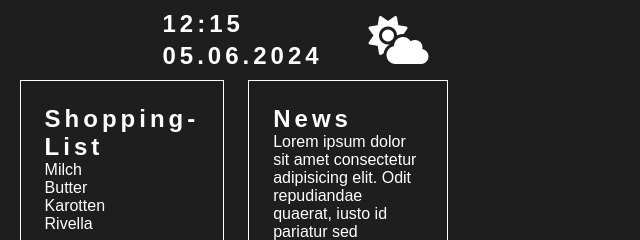
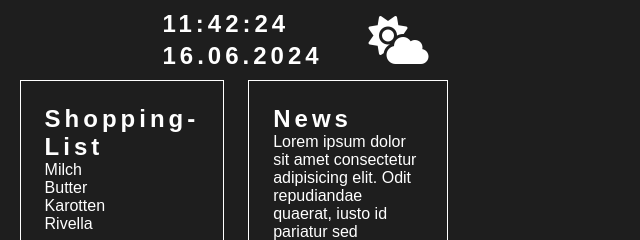
Before and after one commit to PWagner86/smart_fridge, a website built with Vite: page index.html in a window 1280 px wide. Shown: the top 240 px of the page, 618-1258 px from the left. Built offline with nearby package versions, Linux system fonts and the light colour scheme.

Commit message:
(feature): added manager and clock class for time and date informations in header

```diff
--- a/index.html
+++ b/index.html
@@ -25,8 +25,8 @@
 
       <!-- Zeit und Datum --------------------------------------------------->
       <div class="header-time-container">
-          <h2 class="time">12:15</h2>
-          <h2 class="date">05.06.2024</h2>
+          <h2 class="time" data-time>12:15</h2>
+          <h2 class="date" data-date>05.06.2024</h2>
       </div>
 
       <!-- Wetter ----------------------------------------------------------->
--- a/src/ts/app.ts
+++ b/src/ts/app.ts
@@ -0,0 +1,8 @@
+import Manager from "./classes/manager";
+
+const timeElm = document.querySelector('[data-time]') as HTMLHeadingElement;
+const dateElm = document.querySelector('[data-date]') as HTMLHeadingElement;
+
+const manager: Manager = new Manager(timeElm, dateElm);
+
+manager.init();
--- /dev/null
+++ b/src/ts/classes/clock.ts
@@ -0,0 +1,33 @@
+export default class Clock {
+
+    constructor() {
+
+    }
+
+    private formater(number: number) {
+        if(number < 10) return `0${number}`;
+        return `${number}`;
+    }
+
+    private getDate() {
+        const date: Date = new Date();
+        const year: number = date.getFullYear();
+        const month: string = this.formater(date.getMonth() + 1);
+        const days: string = this.formater(date.getDate());
+        const hours: string = this.formater(date.getHours());
+        const minutes: string = this.formater(date.getMinutes());
+        const seconds: string = this.formater(date.getSeconds());
+
+        return {
+            clockText: `${hours}:${minutes}:${seconds}`,
+            dateText: `${days}.${month}.${year}`
+        };
+    }
+
+    public showDate(clockElm: HTMLHeadingElement, dateElm: HTMLHeadingElement) {
+        clockElm.innerHTML = this.getDate().clockText;
+        dateElm.innerHTML = this.getDate().dateText;
+
+        setTimeout(() => this.showDate(clockElm, dateElm), 500);
+    }
+}
--- /dev/null
+++ b/src/ts/classes/manager.ts
@@ -0,0 +1,20 @@
+import Clock from "./clock";
+export default class Manager {
+
+    private clock: Clock;
+
+    constructor(
+
+        private clockText: HTMLHeadingElement,
+        private dateText: HTMLHeadingElement
+
+        ) {
+
+        this.clock= new Clock();
+    }
+
+    public init() {
+        console.log('SmartFridge started...');
+        this.clock.showDate(this.clockText, this.dateText)
+    }
+}
```
